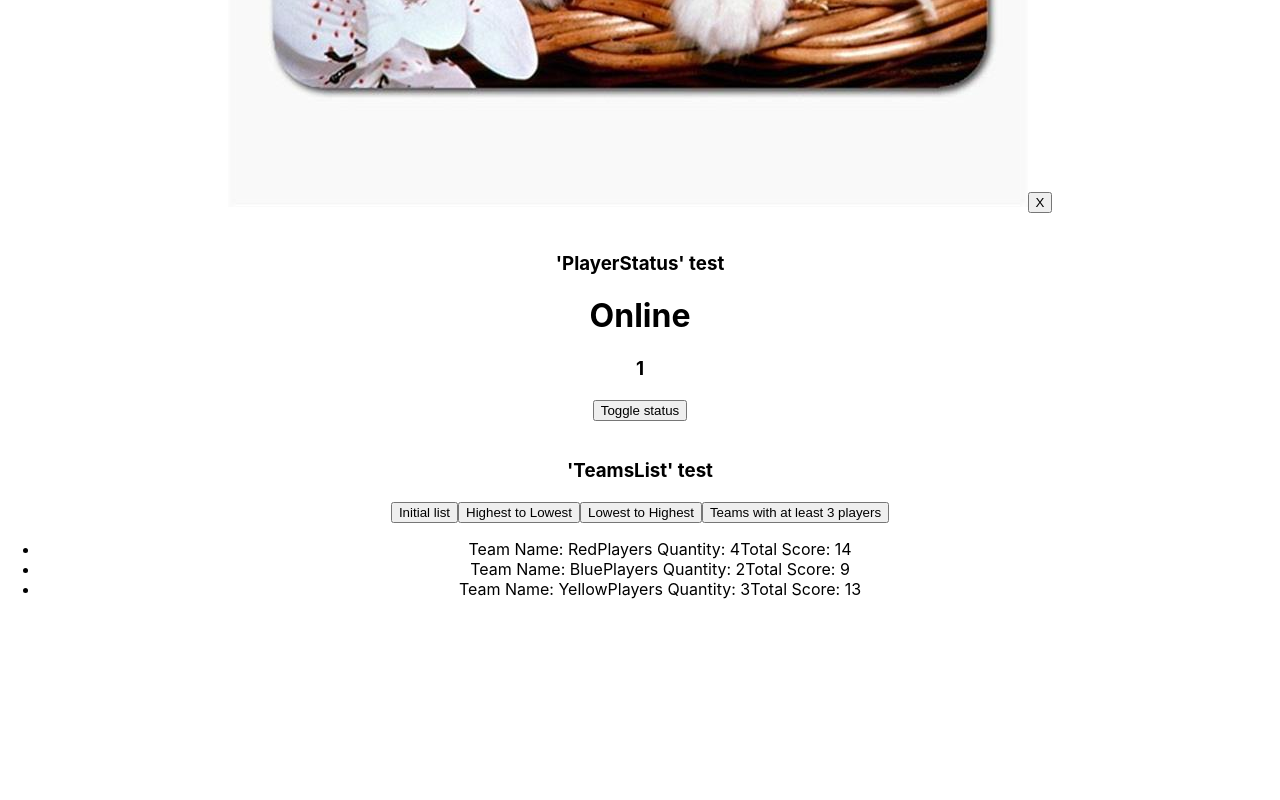
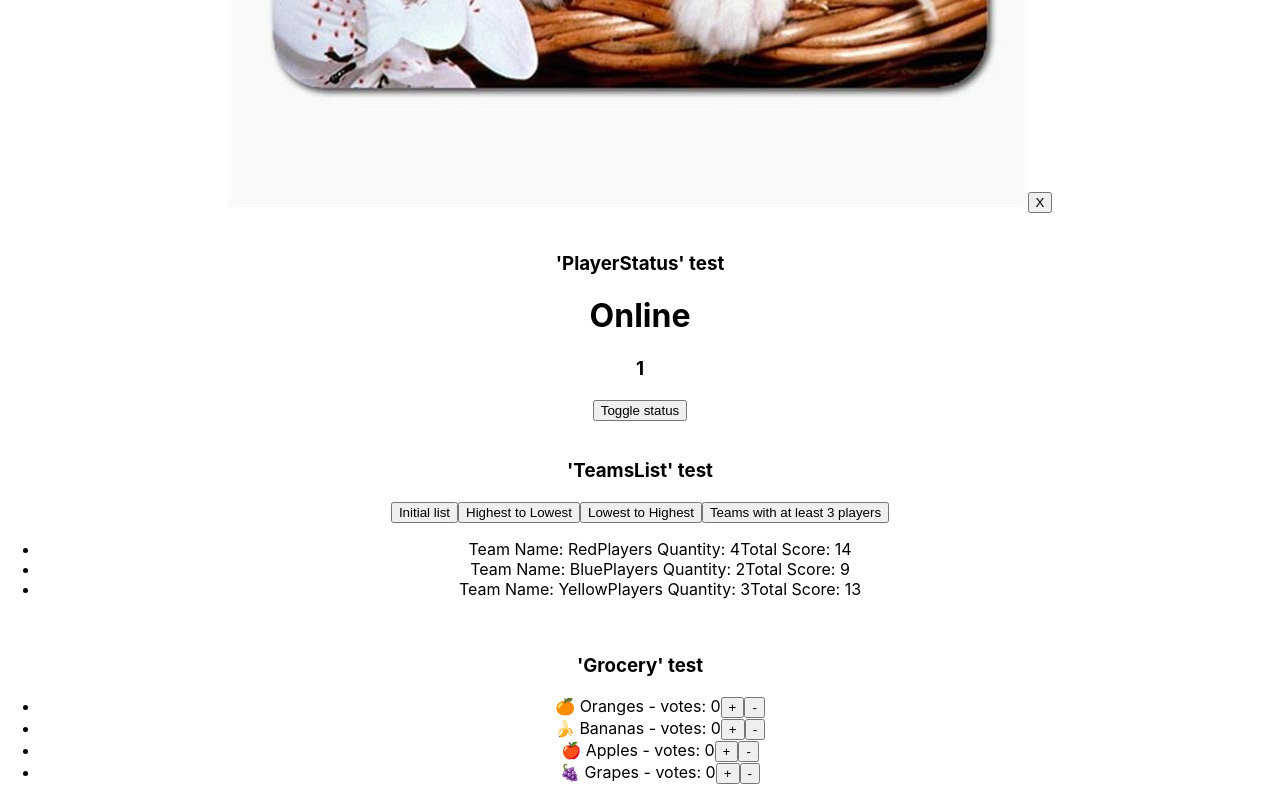
Before and after one commit to merilaclau/minutentag-frontend-challenge, a React (Create React App) app: page / in a window 1280 px wide. Shown: the part 3236-4036 px from the top of the page. Before the commit the page ends 3851 px from the top, so only its background shows below. Built offline with nearby package versions, Linux system fonts and the light colour scheme.

Commit message:
implements Grocery component logic

```diff
--- a/src/App.js
+++ b/src/App.js
@@ -3,12 +3,15 @@ import FocusableInput from './components/FocusableInput';
 import ImageGallery from './components/ImageGallery';
 import PlayerStatus from './components/PlayerStatus';
 import TeamsList from './components/TeamsList';
-import { IMG_SRC } from './constants';
+import Grocery from './components/Grocery';
+import { IMG_SRC, PRODUCTS } from './constants';
 
 import './App.css';
 
 export default function App() {
 	const images = IMG_SRC;
+	const products = PRODUCTS;
+
 	return (
 		<div className="App">
 			{/* Render here each component from the "components" directory */}
@@ -26,6 +29,9 @@ export default function App() {
 			<br />
 			<h3>'TeamsList' test</h3>
 			<TeamsList />
+			<br />
+			<h3>'Grocery' test</h3>
+			<Grocery products={products} />
 		</div>
 	);
 }
--- a/src/components/Grocery.jsx
+++ b/src/components/Grocery.jsx
@@ -21,31 +21,42 @@
  *     </li>
  *   </ul>
  */
+import { useState } from 'react';
 
-function Product(props) {
-	function handlePlus() {
-		// logic to vote a product
-	}
+const Product = ({ name, votes }) => {
+	const [productVotes, setProductVotes] = useState(votes);
 
-	function handleMinus() {
-		// logic to unvote a product
-	}
+	const handlePlus = () => {
+		setProductVotes(prevProductVotes => prevProductVotes + 1);
+	};
+
+	const handleMinus = () => {
+		setProductVotes(prevProductVotes => prevProductVotes - 1);
+	};
 
 	return (
 		<li>
 			<span>
-				{/* Product name */} - votes: {/* Number of votes*/}
+				{name} - votes: {productVotes}
 			</span>
 			<button onClick={handlePlus}>+</button>
 			<button onClick={handleMinus}>-</button>
 		</li>
 	);
-}
+};
 
-export function Grocery({ products }) {
+const Grocery = ({ products }) => {
 	return (
 		<ul>
-			{/* Render an array of products, which should call onVote when + or - is clicked */}
+			{products.map(product => (
+				<Product
+					key={product.name}
+					name={product.name}
+					votes={product.votes}
+				/>
+			))}
 		</ul>
 	);
-}
+};
+
+export default Grocery;
--- a/src/constants.js
+++ b/src/constants.js
@@ -21,3 +21,10 @@ export const IMG_SRC = [
 		alt: 'cat_with_hat',
 	},
 ];
+
+export const PRODUCTS = [
+	{ name: '🍊 Oranges', votes: 0 },
+	{ name: '🍌 Bananas', votes: 0 },
+	{ name: '🍎 Apples', votes: 0 },
+	{ name: '🍇 Grapes', votes: 0 },
+];
```
